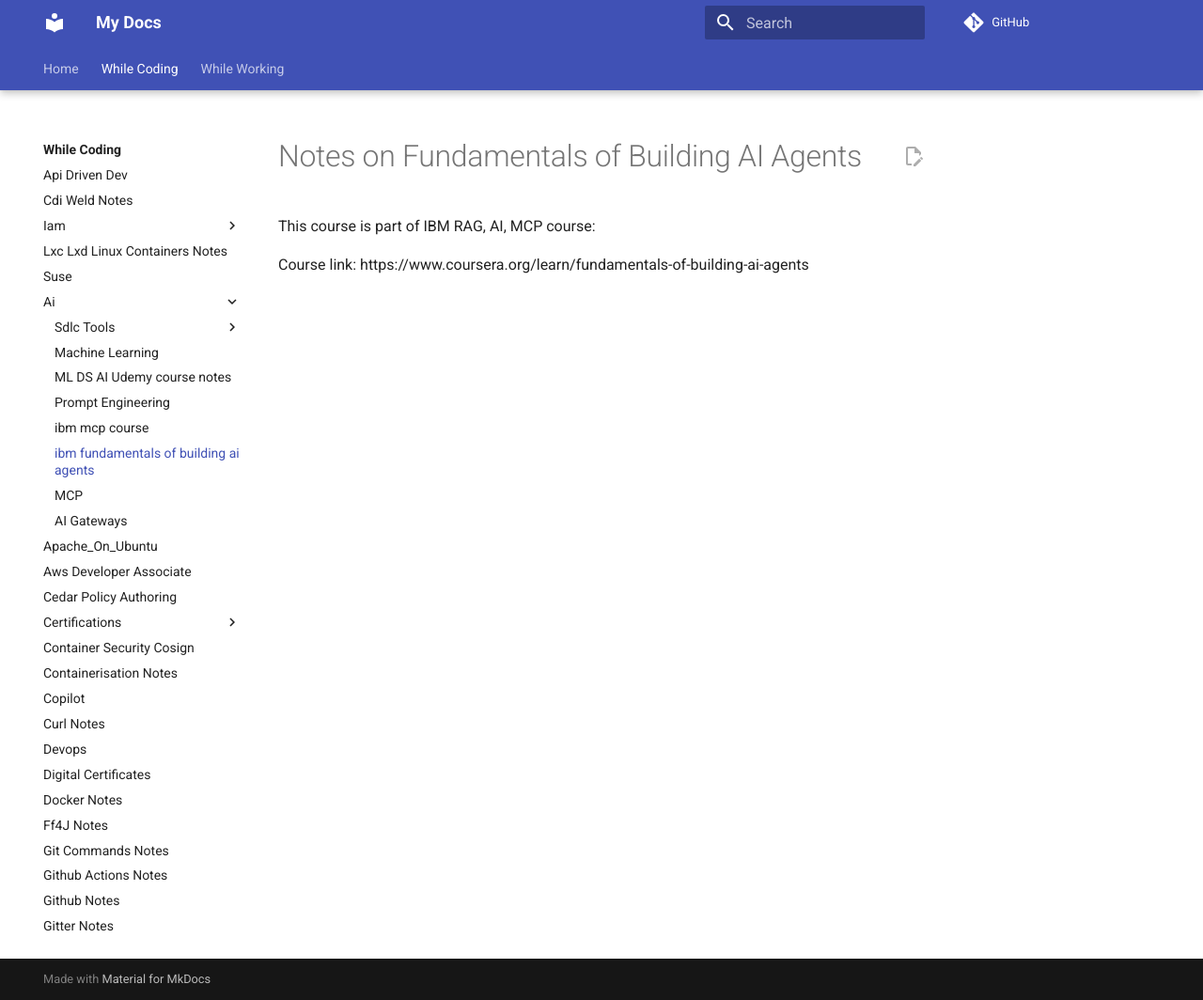
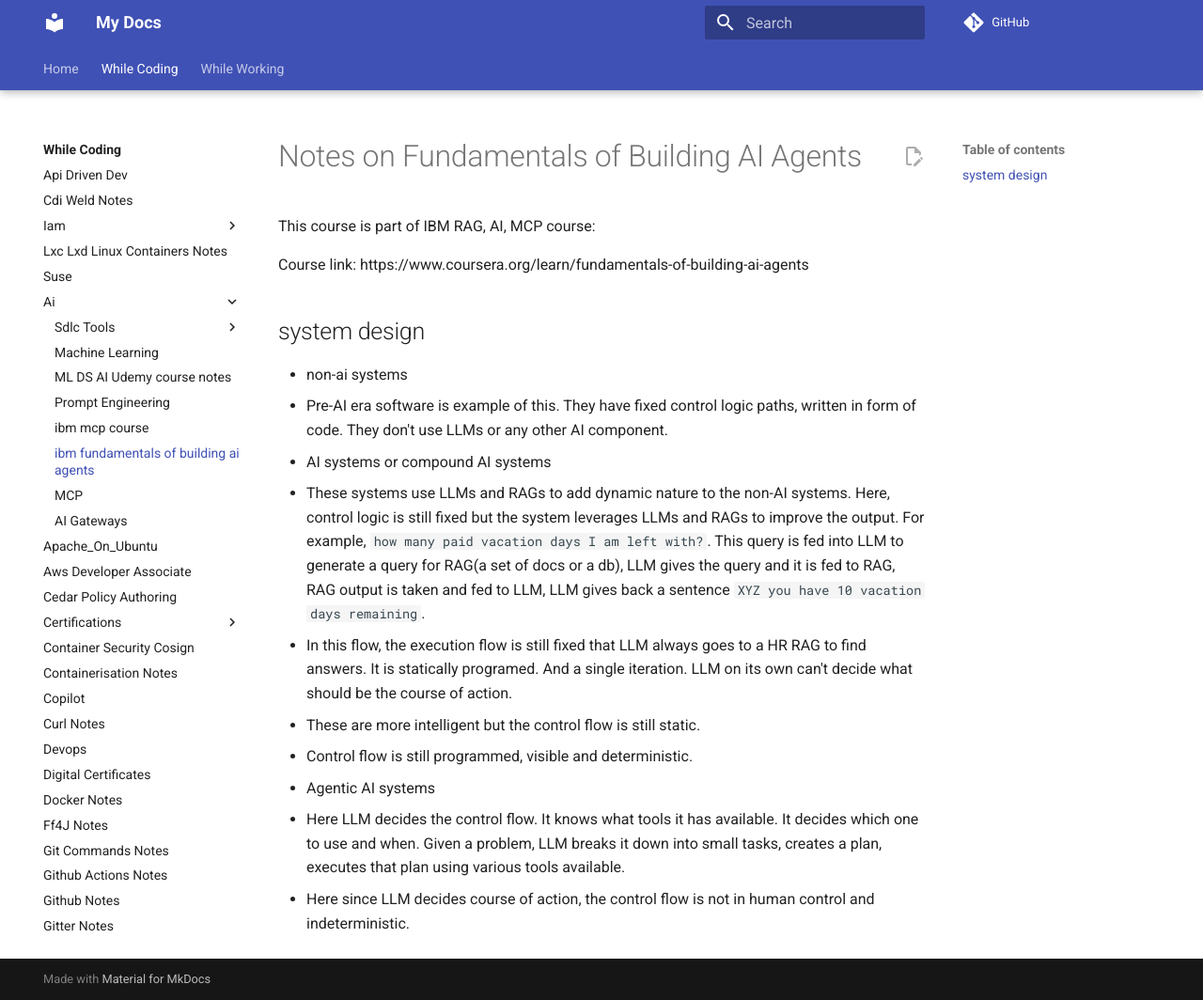
Before and after one commit to ossdhaval/mysite, an MkDocs documentation site: the page built from source/while-coding/ai/course-notes-fundamentals-of-building-ai-agents.md, in a window 1280 px wide and 1064 px high. Shown: the whole window at 94% size. Built offline with MkDocs 1.6.1 and Material for MkDocs 9.7.7, drawn with Linux system fonts in a browser that asks for light colours; comment, search, counter and statistics services are not loaded.

Commit message:
Update course-notes-fundamentals-of-building-ai-agents.md

```diff
--- a/source/while-coding/ai/course-notes-fundamentals-of-building-ai-agents.md
+++ b/source/while-coding/ai/course-notes-fundamentals-of-building-ai-agents.md
@@ -3,3 +3,16 @@
 This course is part of IBM RAG, AI, MCP course:
 
 Course link: https://www.coursera.org/learn/fundamentals-of-building-ai-agents
+
+## system design
+
+- non-ai systems
+  - Pre-AI era software is example of this. They have fixed control logic paths, written in form of code. They don't use LLMs or any other AI component.
+- AI systems or compound AI systems
+  - These systems use LLMs and RAGs to add dynamic nature to the non-AI systems. Here, control logic is still fixed but the system leverages LLMs and RAGs to improve the output. For example, `how many paid vacation days I am left with?`. This query is fed into LLM to generate a query for RAG(a set of docs or a db), LLM gives the query and it is fed to RAG, RAG output is taken and fed to LLM, LLM gives back a sentence `XYZ you have 10 vacation days remaining`.
+  - In this flow, the execution flow is still fixed that LLM always goes to a HR RAG to find answers. It is statically programed. And a single iteration. LLM on its own can't decide what should be the course of action.
+  - These are more intelligent but the control flow is still static.
+  - Control flow is still programmed, visible and deterministic.
+- Agentic AI systems
+  - Here LLM decides the control flow. It knows what tools it has available. It decides which one to use and when. Given a problem, LLM breaks it down into small tasks, creates a plan, executes that plan using various tools available.
+  - Here since LLM decides course of action, the control flow is not in human control and indeterministic.
```
